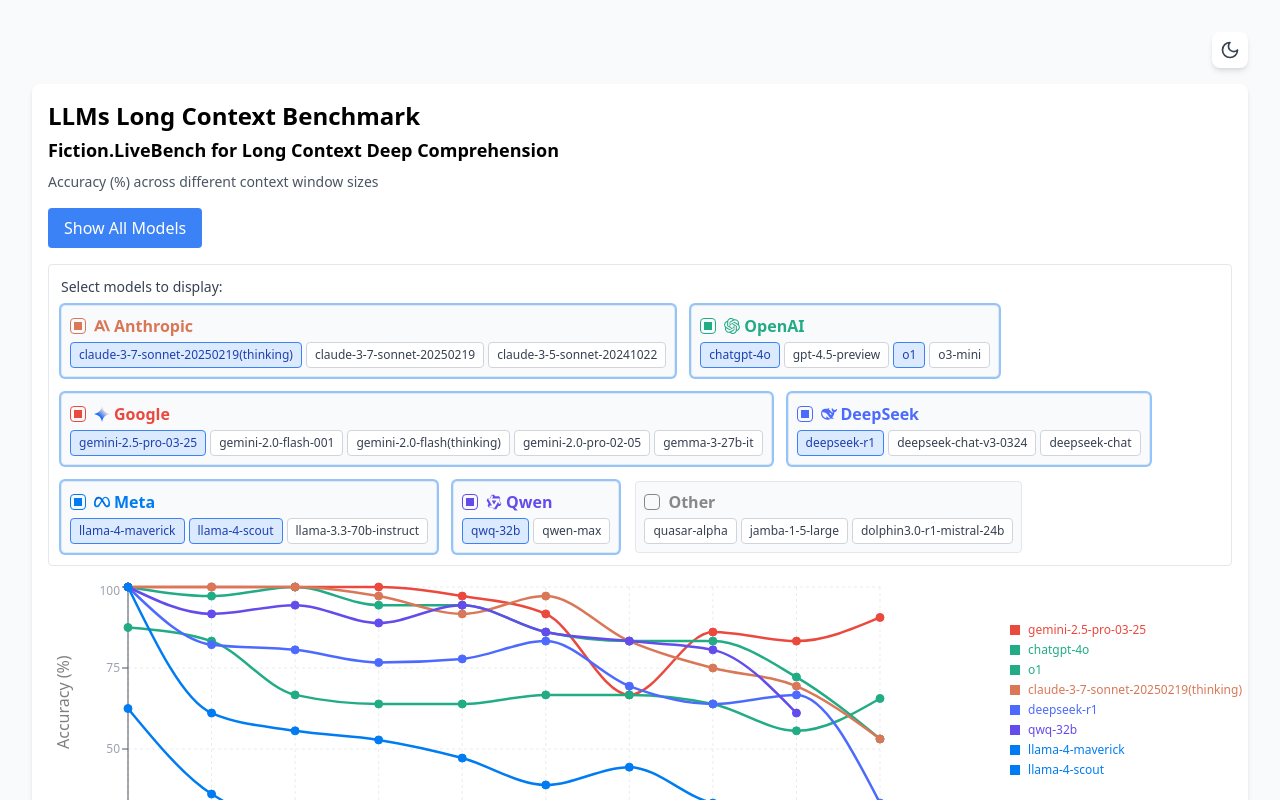
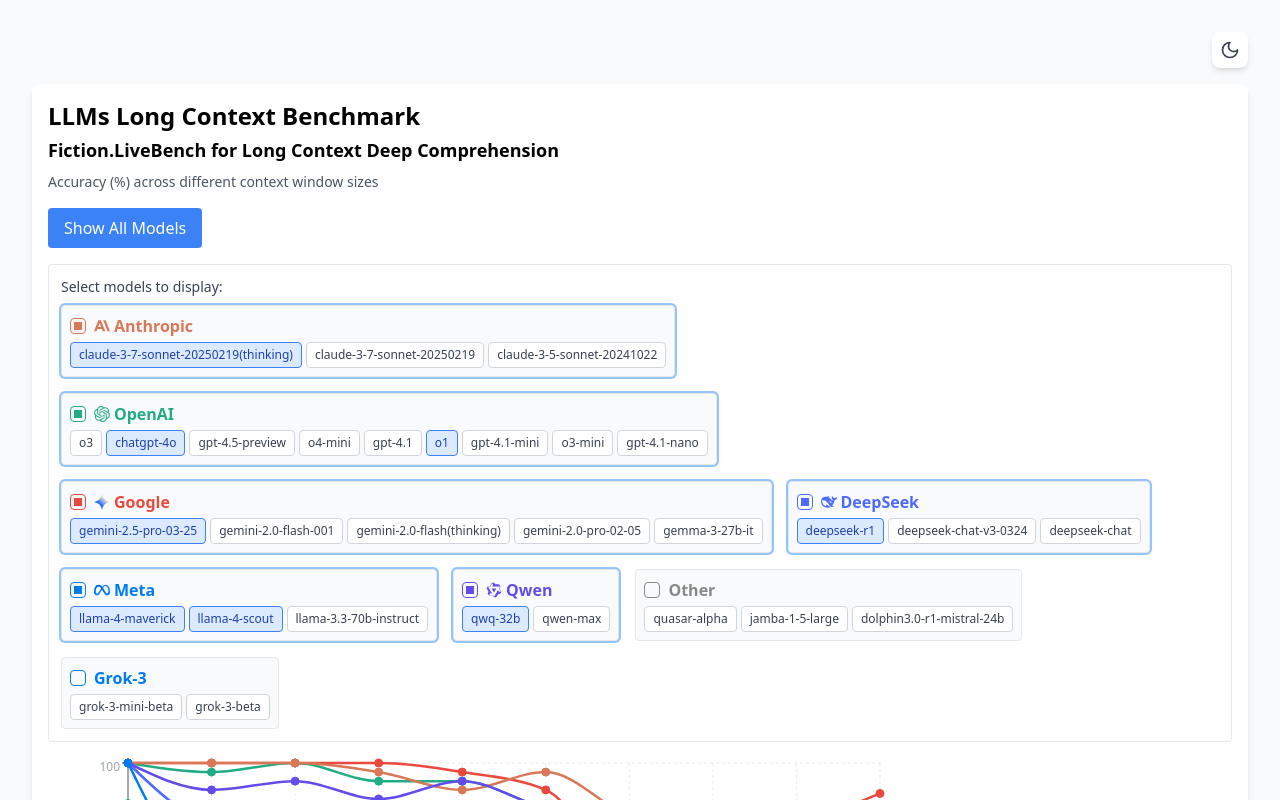
Before and after one commit to mnismt/llms-long-context-benchmark, a React (Vite) app: page / in a window 1280 px wide. Shown: the top 800 px of the page. Built offline with nearby package versions, Linux system fonts and the light colour scheme.

Commit message:
chore: update package manager version and enhance benchmark data with new models and metadata

```diff
--- a/package.json
+++ b/package.json
@@ -33,5 +33,6 @@
     "typescript": "^5.5.3",
     "typescript-eslint": "^8.3.0",
     "vite": "^6.2.5"
-  }
+  },
+  "packageManager": "pnpm@9.11.0+sha512.0a203ffaed5a3f63242cd064c8fb5892366c103e328079318f78062f24ea8c9d50bc6a47aa3567cabefd824d170e78fa2745ed1f16b132e16436146b7688f19b"
 }
--- a/src/data/benchmark.ts
+++ b/src/data/benchmark.ts
@@ -24,6 +24,14 @@ export const data = [
       "llama-3.3-70b-instruct": 75.0,
       "dolphin3.0-r1-mistral-24b:free": 62.5,
       "quasar-alpha": 100.0,
+      o3: 100.0,
+      "o4-mini": 100.0,
+      "grok-3-mini-beta": 87.5,
+      "optimus-alpha": 100.0,
+      "gpt-4.1": 100.0,
+      "gpt-4.1-mini": 75.0,
+      "gpt-4.1-nano": 62.5,
+      "grok-3-beta": 75.0,
     },
     {
       window: 400,
@@ -50,6 +58,14 @@ export const data = [
       "llama-3.3-70b-instruct": 66.7,
       "dolphin3.0-r1-mistral-24b:free": 52.8,
       "quasar-alpha": 97.2,
+      o3: 100.0,
+      "o4-mini": 100.0,
+      "grok-3-mini-beta": 77.8,
+      "optimus-alpha": 91.7,
+      "gpt-4.1": 91.7,
+      "gpt-4.1-mini": 66.7,
+      "gpt-4.1-nano": 50.0,
+      "grok-3-beta": 72.2,
     },
     {
       window: 1000,
@@ -76,6 +92,14 @@ export const data = [
       "llama-3.3-70b-instruct": 69.4,
       "dolphin3.0-r1-mistral-24b:free": 30.6,
       "quasar-alpha": 86.1,
+      o3: 100.0,
+      "o4-mini": 100.0,
+      "grok-3-mini-beta": 77.8,
+      "optimus-alpha": 77.8,
+      "gpt-4.1": 75.0,
+      "gpt-4.1-mini": 55.6,
+      "gpt-4.1-nano": 41.7,
+      "grok-3-beta": 63.9,
     },
     {
       window: 2000,
@@ -102,6 +126,14 @@ export const data = [
       "llama-3.3-70b-instruct": 55.6,
       "dolphin3.0-r1-mistral-24b:free": 30.6,
       "quasar-alpha": 66.7,
+      o3: 100.0,
+      "o4-mini": 100.0,
+      "grok-3-mini-beta": 80.6,
+      "optimus-alpha": 72.2,
+      "gpt-4.1": 69.4,
+      "gpt-4.1-mini": 41.7,
+      "gpt-4.1-nano": 36.1,
+      "grok-3-beta": 55.6,
     },
     {
       window: 4000,
@@ -128,6 +160,14 @@ export const data = [
       "llama-3.3-70b-instruct": 41.7,
       "dolphin3.0-r1-mistral-24b:free": 22.2,
       "quasar-alpha": 66.7,
+      o3: 100.0,
+      "o4-mini": 77.8,
+      "grok-3-mini-beta": 77.8,
+      "optimus-alpha": 61.1,
+      "gpt-4.1": 63.9,
+      "gpt-4.1-mini": 44.4,
+      "gpt-4.1-nano": 33.3,
+      "grok-3-beta": 55.6,
     },
     {
       window: 8000,
@@ -154,6 +194,14 @@ export const data = [
       "llama-3.3-70b-instruct": 36.1,
       "dolphin3.0-r1-mistral-24b:free": 25.0,
       "quasar-alpha": 69.4,
+      o3: 100.0,
+      "o4-mini": 66.7,
+      "grok-3-mini-beta": 72.2,
+      "optimus-alpha": 55.6,
+      "gpt-4.1": 55.6,
+      "gpt-4.1-mini": 41.7,
+      "gpt-4.1-nano": 38.9,
+      "grok-3-beta": 52.8,
     },
     {
       window: 16000,
@@ -180,6 +228,14 @@ export const data = [
       "llama-3.3-70b-instruct": 33.3,
       "dolphin3.0-r1-mistral-24b:free": 25.0,
       "quasar-alpha": 69.4,
+      o3: 88.9,
+      "o4-mini": 77.8,
+      "grok-3-mini-beta": 66.7,
+      "optimus-alpha": 61.1,
+      "gpt-4.1": 63.9,
+      "gpt-4.1-mini": 44.4,
+      "gpt-4.1-nano": 25.0,
+      "grok-3-beta": 58.3,
     },
     {
       window: 32000,
@@ -206,6 +262,14 @@ export const data = [
       "llama-3.3-70b-instruct": 33.3,
       "dolphin3.0-r1-mistral-24b:free": null,
       "quasar-alpha": 63.9,
+      o3: 100.0,
+      "o4-mini": 55.6,
+      "grok-3-mini-beta": 75.0,
+      "optimus-alpha": 55.6,
+      "gpt-4.1": 58.3,
+      "gpt-4.1-mini": 38.9,
+      "gpt-4.1-nano": 33.3,
+      "grok-3-beta": 55.6,
     },
     {
       window: 60000,
@@ -232,6 +296,14 @@ export const data = [
       "llama-3.3-70b-instruct": 33.3,
       "dolphin3.0-r1-mistral-24b:free": null,
       "quasar-alpha": 63.9,
+      o3: 83.3,
+      "o4-mini": 66.7,
+      "grok-3-mini-beta": 72.2,
+      "optimus-alpha": 58.3,
+      "gpt-4.1": 52.8,
+      "gpt-4.1-mini": 38.9,
+      "gpt-4.1-nano": 36.1,
+      "grok-3-beta": 63.9,
     },
     {
       window: 120000,
@@ -258,5 +330,13 @@ export const data = [
       "llama-3.3-70b-instruct": null,
       "dolphin3.0-r1-mistral-24b:free": null,
       "quasar-alpha": 59.4,
+      o3: 100.0,
+      "o4-mini": 62.5,
+      "grok-3-mini-beta": 65.6,
+      "optimus-alpha": 59.4,
+      "gpt-4.1": 62.5,
+      "gpt-4.1-mini": 46.9,
+      "gpt-4.1-nano": 18.8,
+      "grok-3-beta": 58.3,
     },
   ]
--- a/src/data/metadata.ts
+++ b/src/data/metadata.ts
@@ -2,7 +2,7 @@
 // Model families and their colors
 export const modelFamilies = {
   Anthropic: ["claude-3-7-sonnet-20250219-thinking", "claude-3-7-sonnet-20250219", "claude-3-5-sonnet-20241022"],
-  OpenAI: ["o1", "o3-mini", "gpt-4.5-preview", "chatgpt-4o-latest"],
+  OpenAI: ["o1", "o3", "o4-mini", "o3-mini", "gpt-4.5-preview", "chatgpt-4o-latest", "gpt-4.1", "gpt-4.1-mini", "gpt-4.1-nano",],
   Google: [
     "gemini-2.5-pro-exp-03-25:free",
     "gemini-2.0-flash-thinking-exp:free",
@@ -18,6 +18,7 @@ export const modelFamilies = {
     "dolphin3.0-r1-mistral-24b:free",
     "quasar-alpha",
   ],
+  "Grok-3": ["grok-3-mini-beta", "grok-3-beta"],
 };
 
 export const familyColors = {
@@ -27,6 +28,7 @@ export const familyColors = {
   DeepSeek: "#4C6BFE",
   Meta: "#007CF2",
   Qwen: "#634CEC",
+  "Grok-3": "#007CF2",
   Other: "#888888",
 };
 
```
